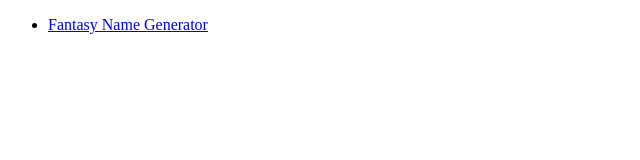
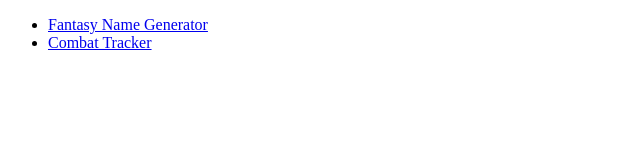
Before and after one commit to heroofhyla/Tools-Index, a plain HTML site: page index.html in a window 1280 px wide. Shown: the whole page, without its empty margins (0-640 px from the left). Drawn offline with Linux system fonts and the light colour scheme.

Commit message:
Add combat link

```diff
--- a/index.html
+++ b/index.html
@@ -7,6 +7,7 @@
   <body>
     <ul>
       <li><a href="names">Fantasy Name Generator</a></li>
+      <li><a href="combat">Combat Tracker</a></li>
     </ul>
   </body>
 </html>
```
Also changed, not shown: 1 other file.
